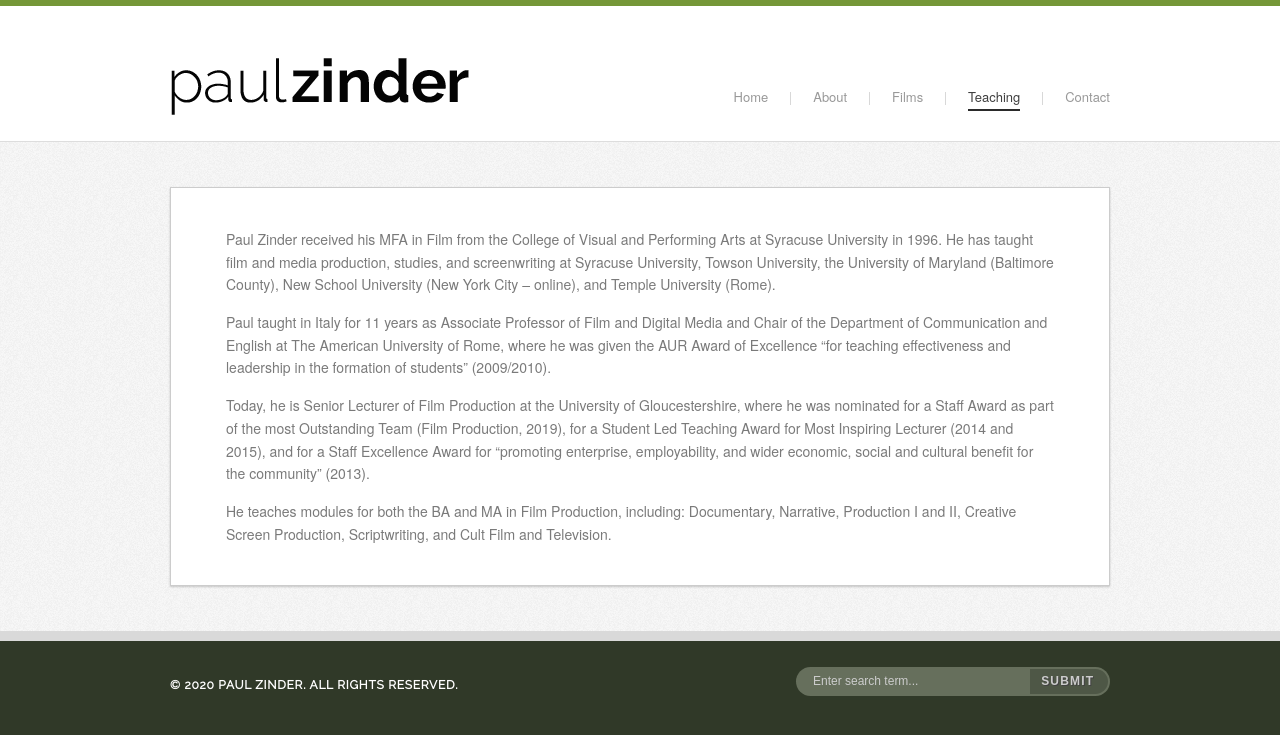
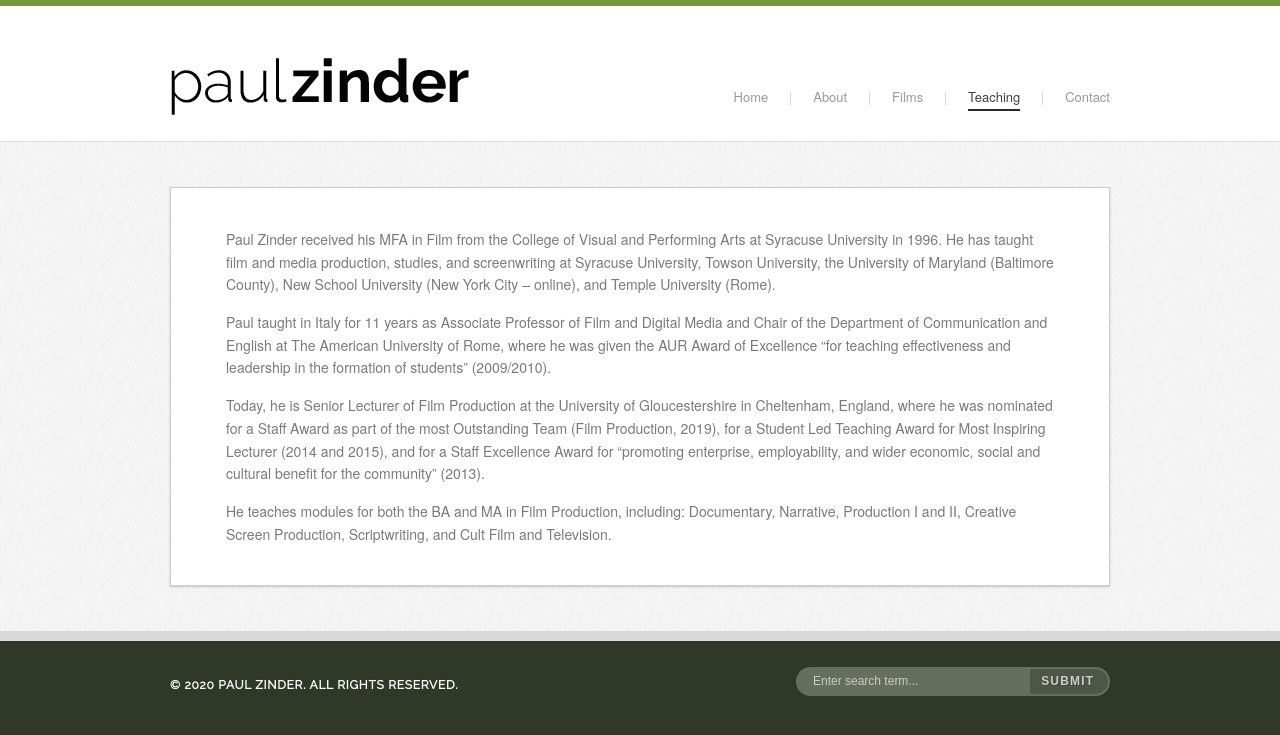
Before and after one commit to jennysharps/paul-zinder-static, a Jekyll site: the page built from teaching.md, in a window 1280 px wide. Shown: the top 735 px of the page. Built offline with Jekyll 4.4.1, drawn with Linux system fonts in a browser that asks for light colours.

Commit message:
Update copy on teaching page

```diff
--- a/teaching.md
+++ b/teaching.md
@@ -33,11 +33,11 @@ University of Rome, where he was given the AUR Award of Excellence “for teachi
 effectiveness and leadership in the formation of students” (2009/2010).
 
 Today, he is Senior Lecturer of Film Production at the University of
-Gloucestershire, where he was nominated for a Staff Award as part of the most
-Outstanding Team (Film Production, 2019), for a Student Led Teaching Award for
-Most Inspiring Lecturer (2014 and 2015), and for a Staff Excellence Award for
-“promoting enterprise, employability, and wider economic, social and cultural
-benefit for the community” (2013).
+Gloucestershire in Cheltenham, England, where he was nominated for a Staff Award
+as part of the most Outstanding Team (Film Production, 2019), for a Student Led
+Teaching Award for Most Inspiring Lecturer (2014 and 2015), and for a Staff
+Excellence Award for “promoting enterprise, employability, and wider economic,
+social and cultural benefit for the community” (2013).
 
 He teaches modules for both the BA and MA in Film Production, including:
 Documentary, Narrative, Production I and II, Creative Screen Production,
```
